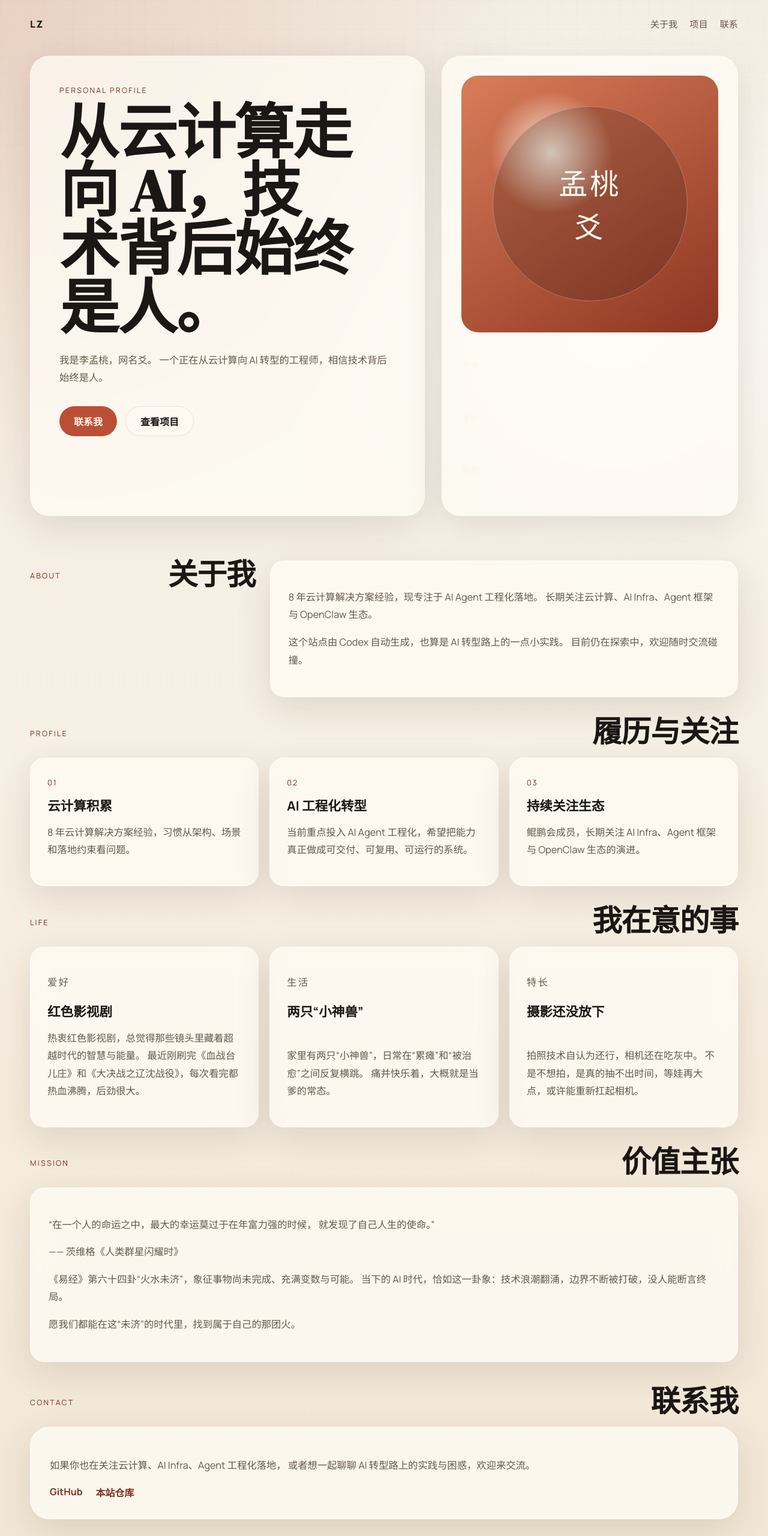
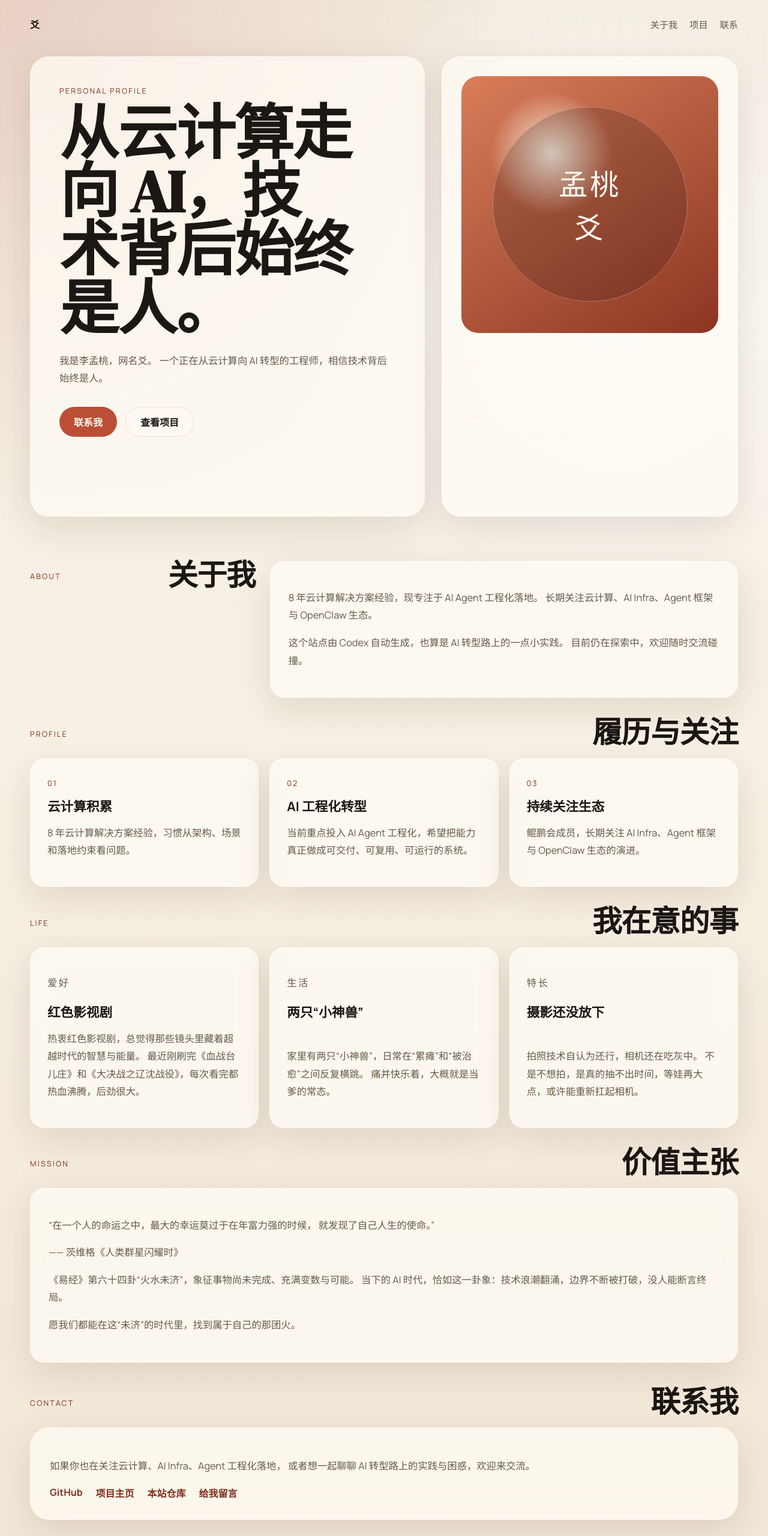
Before and after one commit to TomoToai/ai-test, a plain HTML site: page index.html in a window 1280 px wide. Shown: the top 2560 px of the page at 60% size. Drawn offline with Linux system fonts and the light colour scheme.

Commit message:
Refine homepage branding and contact links

```diff
--- a/index.html
+++ b/index.html
@@ -20,7 +20,7 @@
   <div class="page-shell">
     <header class="hero">
       <nav class="nav">
-        <a class="brand" href="#top">LZ</a>
+        <a class="brand" href="#top">爻</a>
         <div class="nav-links">
           <a href="#about">关于我</a>
           <a href="#work">项目</a>
@@ -181,7 +181,9 @@
           </p>
           <div class="contact-links">
             <a href="https://github.com/TomoToai" target="_blank" rel="noreferrer">GitHub</a>
+            <a href="https://github.com/TomoToai?tab=repositories" target="_blank" rel="noreferrer">项目主页</a>
             <a href="https://github.com/TomoToai/ai-test" target="_blank" rel="noreferrer">本站仓库</a>
+            <a href="https://github.com/TomoToai/ai-test/issues" target="_blank" rel="noreferrer">给我留言</a>
           </div>
         </div>
       </section>
```
